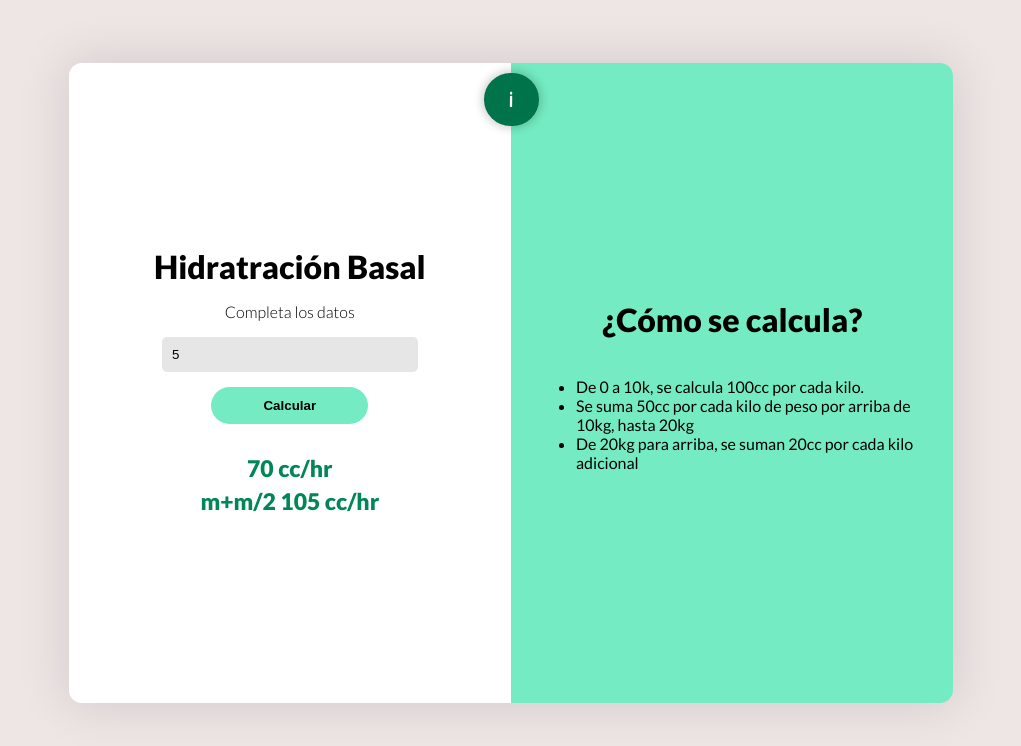
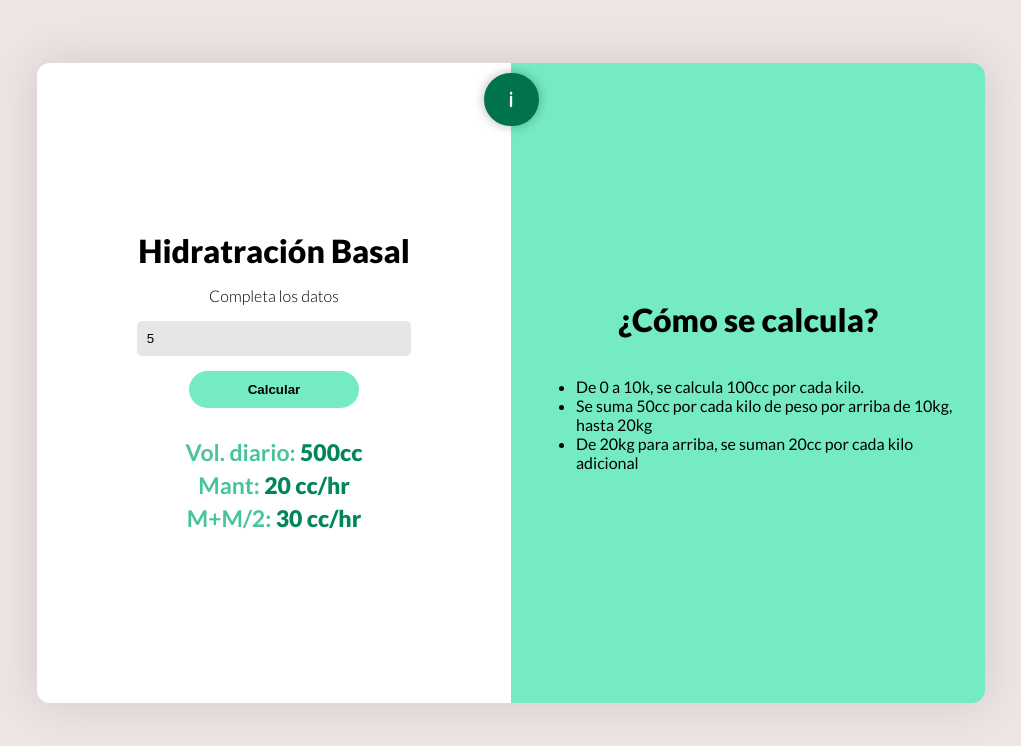
Before and after one commit to adriangrahldev/CalculadoraBasal, a plain HTML site: page index.html in a window 1280 px wide. Both pictures are taken after typing "5" into the empty fields and a click on the button "Calcular". Shown: the whole page, without its empty margins (129-1150 px from the left). Drawn offline with Linux system fonts and the light colour scheme.

Commit message:
Implementacion del algoritmo de hidratación basal

```diff
--- a/index.html
+++ b/index.html
@@ -13,12 +13,9 @@
         <div class="calculadora" id="calculadora">
             <h1>Hidratración Basal</h1>
             <p>Completa los datos</p>
-            <input type="number" placeholder="Ingrese el peso en Kg">
-            <button id="btn-calcular">Calcular</button>
-            <div class="resultado">
-                <p class="mantenimiento">70 cc/hr</p>
-                <p class="mantenimiento2">m+m/2 105 cc/hr</p>
-            </div>
+            <input type="number" placeholder="Ingrese el peso en Kg" onkeyup="if(event.keyCode === 13){calcular(this)}">
+            <button id="btn-calcular" onclick="calcular(this)" >Calcular</button>
+            <div class="resultado" id="resultado"></div>
         </div>
         <button id="btn-detalle">i</button>
         <div class="detalle" id="detalle">
--- a/script.js
+++ b/script.js
@@ -1,20 +1,56 @@
-var btnDetalle = document.querySelector("#btn-detalle")
+var resultadoDiv = document.getElementById("resultado");
+function calcular(button) {
+  var input = button.parentNode.querySelector("input");
+  var peso = parseInt(input.value);
+  if (peso > 0) {
+    if (peso <= 30) {
+      var vol_diario = 0;
+      // Método HollidaySegar
+      if (peso <= 10) {
+        vol_diario = peso * 100;
+      } else if (peso <= 20) {
+        vol_diario = 1000 + (peso - 10) * 50;
+      } else if (peso <= 30) {
+        vol_diario = 1500 + (peso - 20) * 20;
+      }
+      var mant = parseInt(vol_diario / 24);
+      var mant_2 = parseInt(mant + mant / 2);
+
+      resultadoDiv.innerHTML = "<p>Vol. diario:  <span>" + vol_diario + "cc</span></p>";
+      resultadoDiv.innerHTML += "<p>Mant:  <span>" + mant + " cc/hr</span></p>";
+      resultadoDiv.innerHTML += "<p>M+M/2:  <span>" + mant_2 + " cc/hr</span></p>";
+    } else {
+      // Método de Superficie Corporal
+      var sup_corporal = (peso * 4 + 7) / (peso + 90);
+      var sc_1500 = parseInt(sup_corporal * 1500);
+      var sc_2000 = parseInt(sup_corporal * 2000);
+      var vd_1500 = parseInt(sc_1500 / 24);
+      var vd_2000 = parseInt(sc_2000 / 24);
+      resultadoDiv.innerHTML = "<p>SC * 1500:  <span>"+sc_1500 +"cc (" + vd_1500 + " cc/hr)</span></p>";
+      resultadoDiv.innerHTML += "<p>SC * 2000:  <span>"+sc_2000 +"cc (" + vd_2000 + " cc/hr)</span></p>";
+    }
+  } else {
+    alert("Ingrese un valor superior a 0Kg.");
+  }
+}
+
+var btnDetalle = document.querySelector("#btn-detalle");
 var calcContainer = document.getElementById("calculadora");
 var detContainer = document.getElementById("detalle");
 
 var showDetails = true;
 
-btnDetalle.addEventListener("click", function(){
-    if(showDetails){
+btnDetalle.addEventListener("click", function () {
+  if (showDetails) {
     detContainer.style.display = "none";
     calcContainer.style.width = "100%";
     calcContainer.style.borderRadius = "13px";
-        btnDetalle.style.right = "16%"
-    }else{
+    btnDetalle.style.right = "16%";
+  } else {
     detContainer.style.display = "inline-flex";
     calcContainer.style.width = "50%";
     calcContainer.style.borderRadius = "13px 0px 0px 13px";
-        btnDetalle.style.right = "calc(-27.5px + 50%)"
+    btnDetalle.style.right = "calc(-27.5px + 50%)";
   }
   showDetails = !showDetails;
 });
--- a/style.css
+++ b/style.css
@@ -5,7 +5,7 @@ body {
 }
 
 .container {
-  width: 70%;
+  width: 75%;
   height: 80vh;
   margin: auto;
   margin-top: 5%;
@@ -84,18 +84,23 @@ body {
 }
 
 .calculadora .resultado{
-    width: 60%;
+    width: 80%;
     text-align: center;
 }
 .calculadora .resultado p{
     font-size: 23px;
+    font-weight: bold;
+    margin: 5px 0 0 0;
+    color: #47c498;
+}
+
+.calculadora .resultado p span{
+    color: rgb(0, 134, 87);
     font-weight: 900;
-    margin: 5px 0 0 0;
-    color: rgb(0, 134, 87);
 }
 
 .detalle {
-    background-color: rgb(116, 235, 194);
+    background-color: #74ebc2;
     border-radius: 0px 13px 13px 0px;
     display: flex;
     flex-direction: column;
```
Lines whose indentation alone changed are shown as unchanged.
